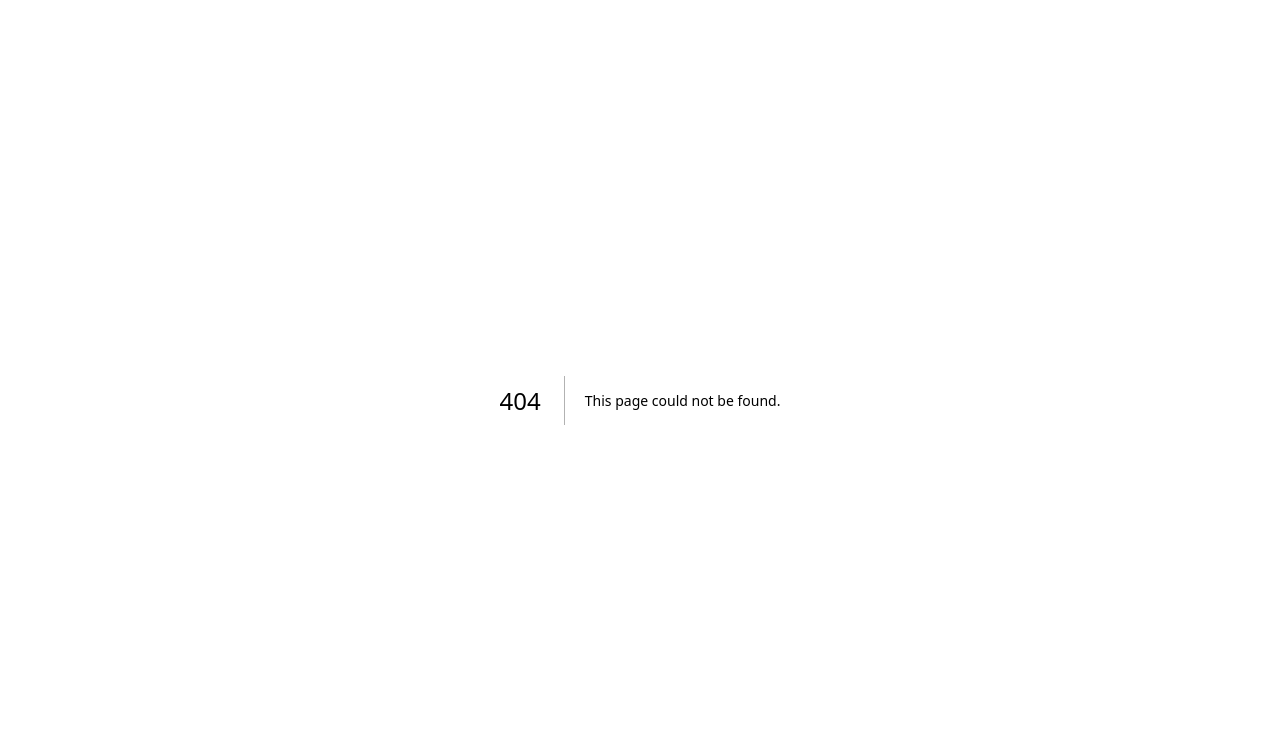
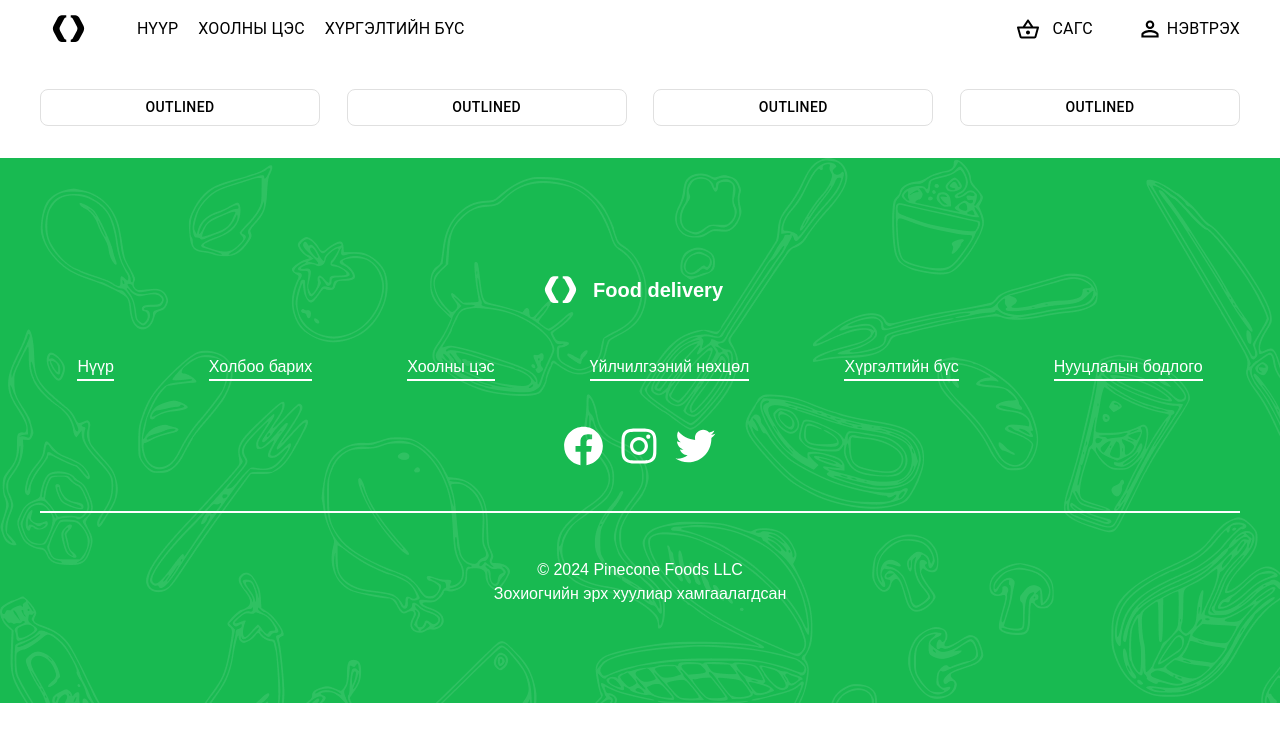
Before and after one commit to LEAP-MNG-1f/Bolortox-Food-Delivery, a Next.js app in the folder front-end/: page /menu-page in a window 1280 px wide. Before the commit this address had no page. Shown: the top 742 px of the page. Built offline with nearby package versions, Linux system fonts and the light colour scheme.

Commit message:
made menu half way through

```diff
--- a/front-end/src/app/_components/Header.tsx
+++ b/front-end/src/app/_components/Header.tsx
@@ -7,7 +7,6 @@ import Badge from "@mui/material/Badge";
 import { Pinecone } from "./svg/Pinecone";
 import { Bucket } from "./svg/Bucket";
 import { Human } from "./svg/Human";
-import { AppBar } from "@mui/material";
 import Link from "next/link";
 
 export default function Header() {
@@ -19,10 +18,10 @@ export default function Header() {
             <Pinecone />
           </IconButton>
           <Box className="flex gap-5 ">
-            <Link href="/">
+            <Link href="/home-page">
               <Typography>НҮҮР</Typography>
             </Link>
-            <Link href="/menu">
+            <Link href="/menu-page">
               <Typography>ХООЛНЫ ЦЭС</Typography>
             </Link>
             <Typography>ХҮРГЭЛТИЙН БҮС</Typography>
--- a/front-end/src/app/_components/HomePage/HomePageBody.tsx
+++ b/front-end/src/app/_components/HomePage/HomePageBody.tsx
@@ -1,4 +1,4 @@
-import { Line } from "./svg/Line";
+import { Line } from "../svg/Line";
 
 export const HomePageBody = () => {
   return (
--- /dev/null
+++ b/front-end/src/app/_components/MenuPage/Carousel.tsx
@@ -0,0 +1,7 @@
+export const Carousel = () => {
+  return (
+    <div>
+
+    </div>
+  )
+}
--- /dev/null
+++ b/front-end/src/app/_components/MenuPage/Category.tsx
@@ -0,0 +1,58 @@
+import { Button } from "@mui/material";
+
+export const Category = () => {
+  return (
+    <div className="w-full flex justify-center">
+      <div className="w-[1200px] flex justify-between py-[32px]">
+        <Button
+          sx={{
+            width: 280,
+            color: "black",
+            borderRadius: "8px",
+            borderWidth: "1px",
+            borderColor: "#e0e0e0",
+          }}
+          variant="outlined"
+        >
+          Outlined
+        </Button>
+        <Button
+          sx={{
+            width: 280,
+            color: "black",
+            borderRadius: "8px",
+            borderWidth: "1px",
+            borderColor: "#e0e0e0",
+          }}
+          variant="outlined"
+        >
+          Outlined
+        </Button>
+        <Button
+          sx={{
+            width: 280,
+            color: "black",
+            borderRadius: "8px",
+            borderWidth: "1px",
+            borderColor: "#e0e0e0",
+          }}
+          variant="outlined"
+        >
+          Outlined
+        </Button>
+        <Button
+          sx={{
+            width: 280,
+            color: "black",
+            borderRadius: "8px",
+            borderWidth: "1px",
+            borderColor: "#e0e0e0",
+          }}
+          variant="outlined"
+        >
+          Outlined
+        </Button>
+      </div>
+    </div>
+  );
+};
--- /dev/null
+++ b/front-end/src/app/_components/pages/HomePage.tsx
@@ -0,0 +1,15 @@
+import { Footer } from "../Footer";
+import Header from "../Header";
+import { HomePageBody } from "../HomePage/HomePageBody";
+import { HomePageInfo } from "../HomePage/HomePageInfo";
+
+export default function HomePage() {
+  return (
+    <div>
+      <Header />
+      <HomePageBody />
+      <HomePageInfo />
+      <Footer />
+    </div>
+  );
+}
--- /dev/null
+++ b/front-end/src/app/_components/pages/MenuPage.tsx
@@ -0,0 +1,16 @@
+
+import { Footer } from "../Footer";
+import Header from "../Header";
+import { Carousel } from "../MenuPage/Carousel";
+import { Category } from "../MenuPage/Category";
+
+export default function MenuPage() {
+  return (
+    <div>
+      <Header />
+      <Category/>
+      <Carousel/>
+      <Footer/>
+    </div>
+  );
+}
--- /dev/null
+++ b/front-end/src/app/home-page/page.tsx
@@ -0,0 +1,8 @@
+"use client";
+import HomePage from "../_components/pages/HomePage";
+
+export default function Page () {
+  return (
+    <HomePage/>
+  )
+}
--- /dev/null
+++ b/front-end/src/app/menu-page/page.tsx
@@ -0,0 +1,7 @@
+import MenuPage from "../_components/pages/MenuPage";
+
+export default function Page () {
+  return (
+    <MenuPage/>
+  )
+}
--- a/front-end/src/app/page.tsx
+++ b/front-end/src/app/page.tsx
@@ -30,10 +30,8 @@ export default function Home() {
 
   return (
     <div>
-      <Header />
-      <HomePageBody />
-      <HomePageInfo />
-      <Footer />
+     hi
+
     </div>
   );
 }
```
Also changed, not shown: front-end/src/app/_components/HomePage/HomePageInfo.tsx (+5 -3 lines).
